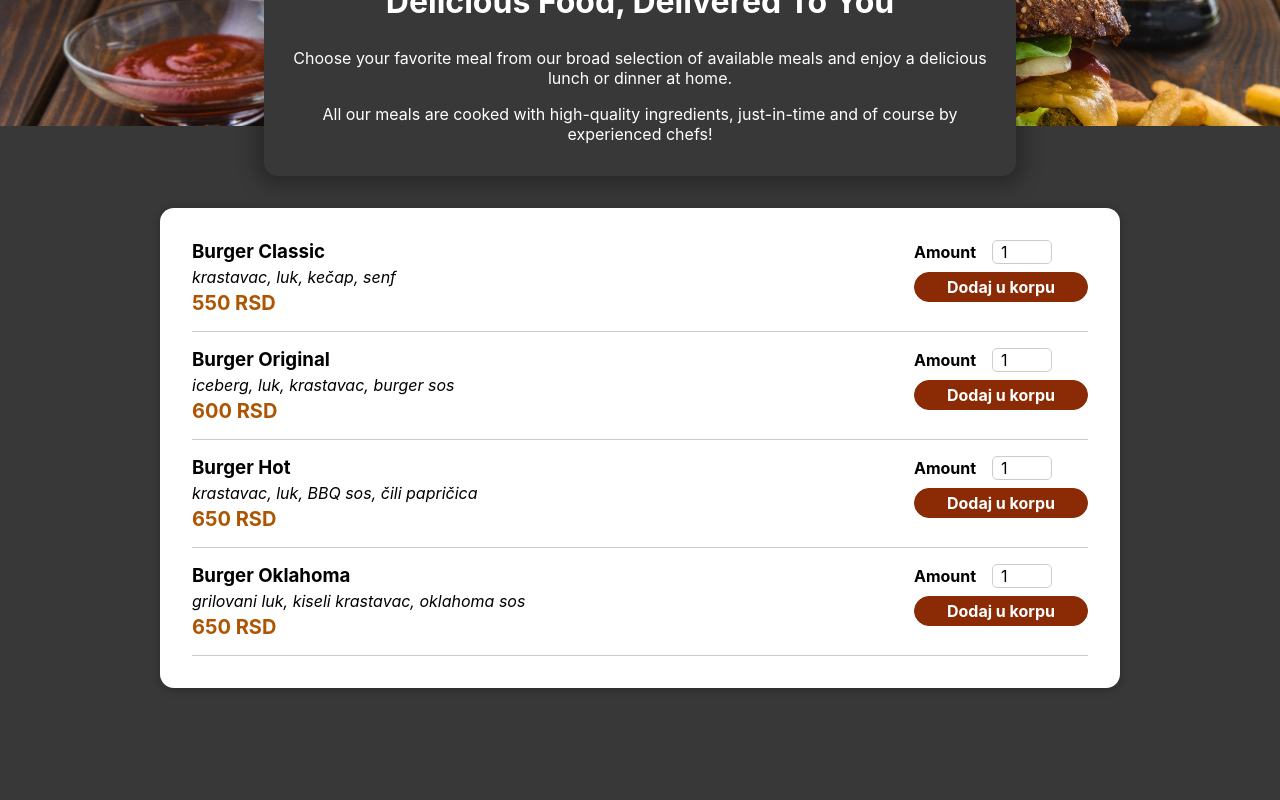
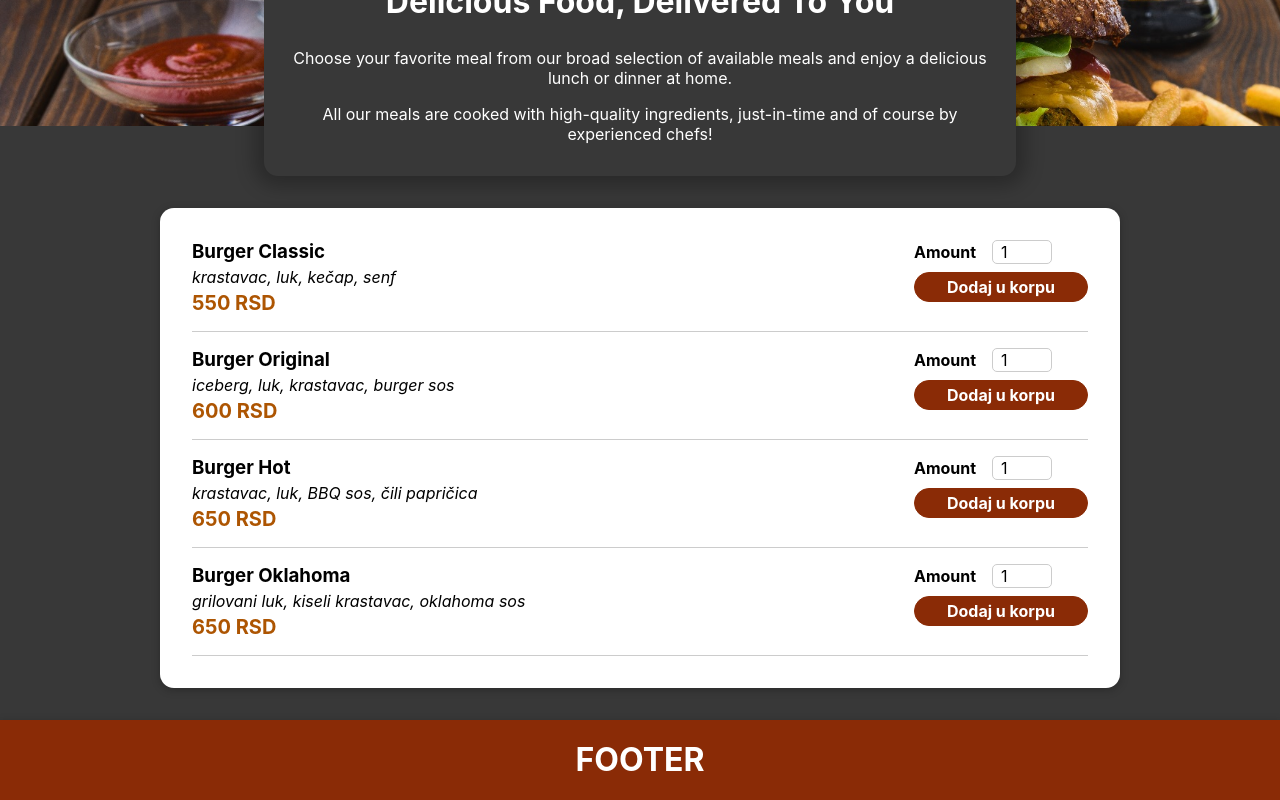
Before and after one commit to lukacc008/Food-Ordering-App, a React (Create React App) app: page / in a window 1280 px wide. Shown: the part 274-1074 px from the top of the page. Before the commit the page ends 994 px from the top, so only its background shows below. Built offline with nearby package versions, Linux system fonts and the light colour scheme.

Commit message:
Added basic footer with styles like header styles

```diff
--- a/src/App.js
+++ b/src/App.js
@@ -1,5 +1,6 @@
 import React, { useState } from "react";
 
+import Footer from "./components/Footer/Footer";
 import Header from "./components/Layout/Header";
 import Meals from "./components/Meals/Meals";
 import Cart from "./components/Cart/Cart";
@@ -24,6 +25,7 @@ function App() {
       <main>
         <Meals />
       </main>
+      <Footer />
     </CartProvider>
   );
 }
--- /dev/null
+++ b/src/components/Footer/Footer.js
@@ -0,0 +1,11 @@
+import classes from "./Footer.module.css";
+
+const Footer = () => {
+  return (
+  <div className={classes.footer}>
+    <h1>FOOTER</h1>
+  </div>
+  )
+};
+
+export default Footer;
--- /dev/null
+++ b/src/components/Footer/Footer.module.css
@@ -0,0 +1,15 @@
+.footer {
+    position: relative;
+    bottom: 0;
+    left: 0;
+    width: 100%;
+    height: 5rem;
+    background-color: #8a2b06;
+    color: white;
+    display: flex;
+    justify-content: space-around;
+    align-items: center;
+    padding: 0 0%;
+    box-shadow: 0 2px 8px rgba(0, 0, 0, 0.25);
+    z-index: 10;
+}
```
